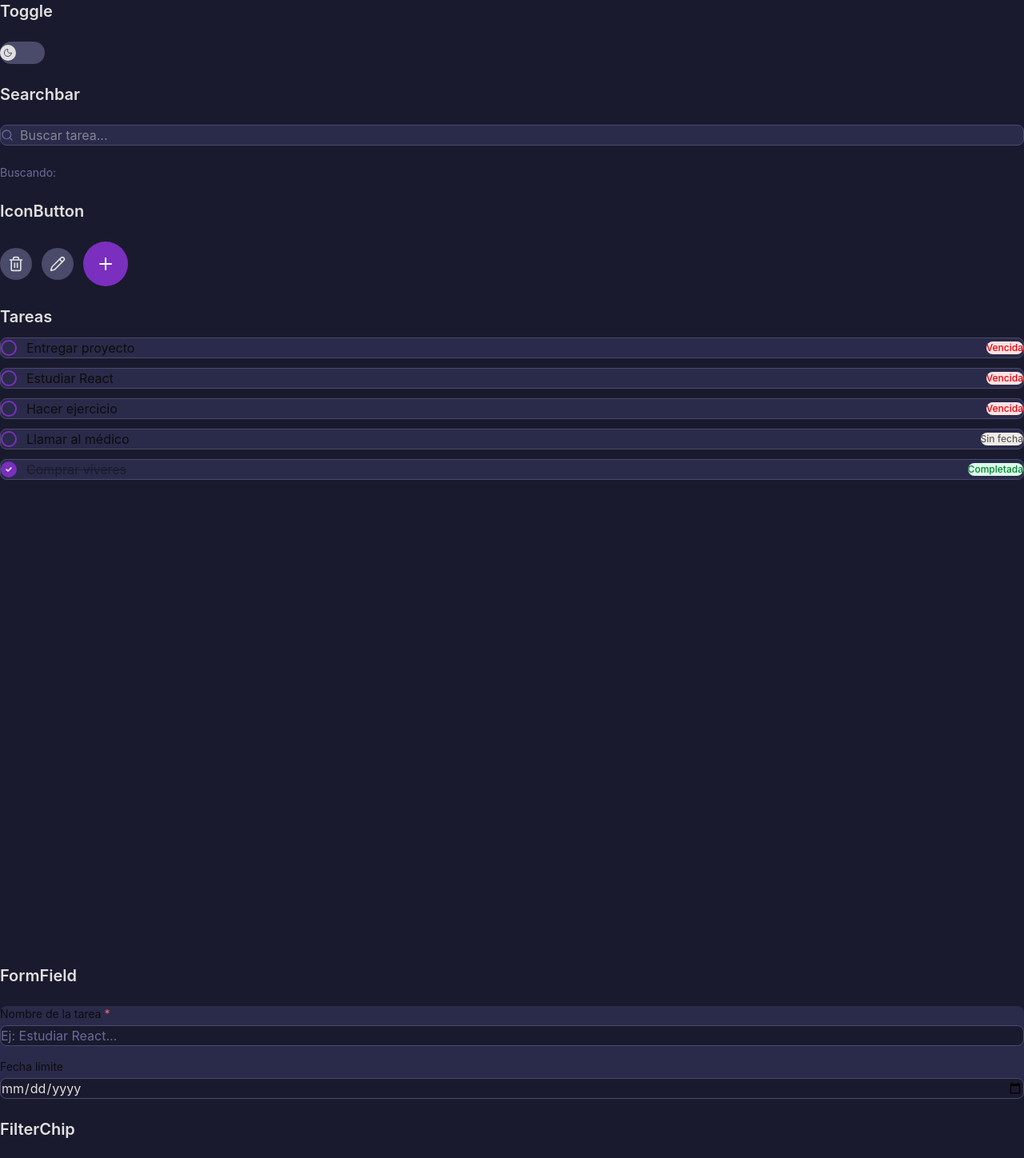
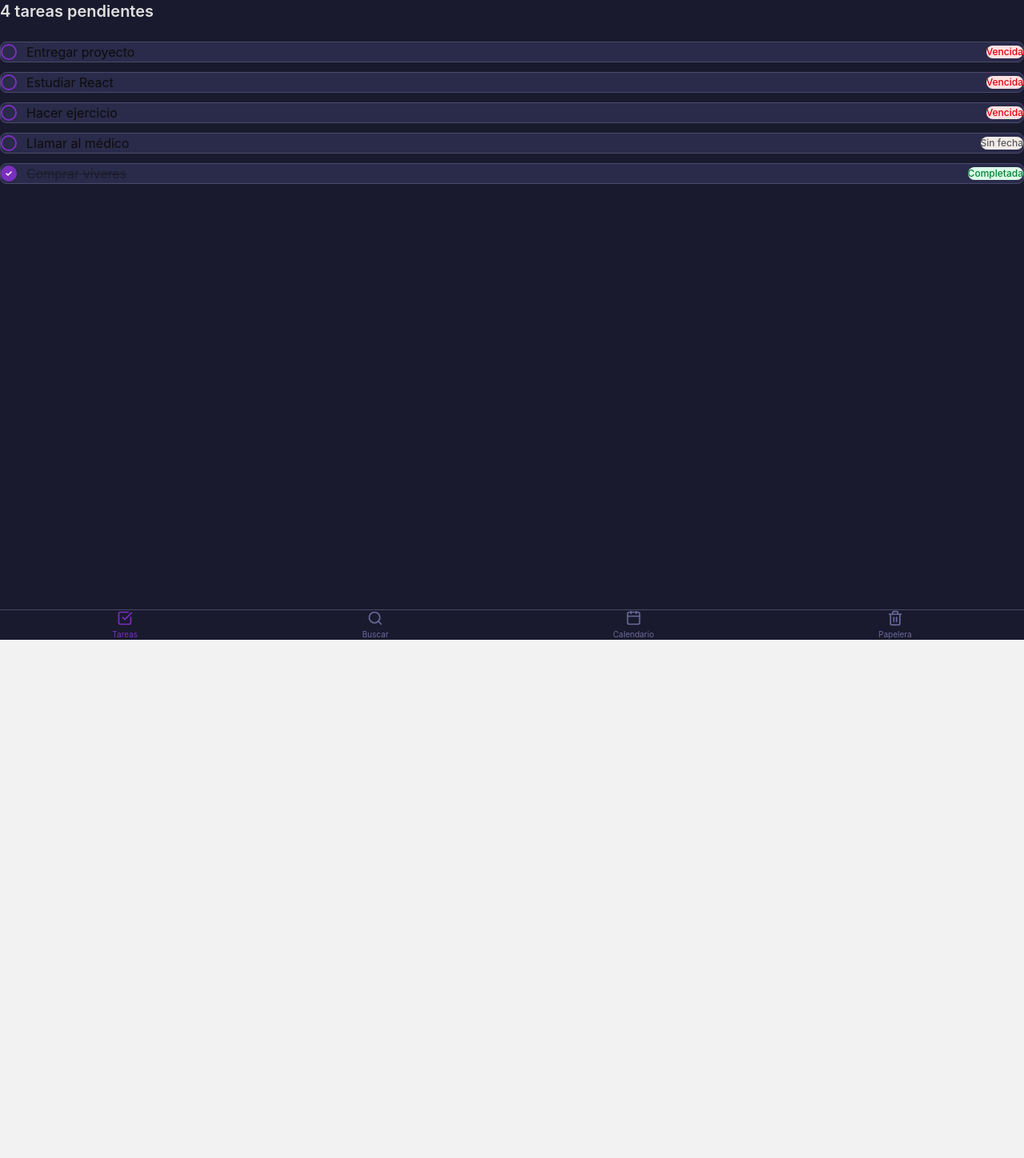
Before and after one commit to JDHernandez935/To-do-list, a React (Vite) app: page / in a window 1280 px wide. Shown: the top 1448 px of the page at 80% size. After the commit the page ends 800 px from the top, so only its background shows below. Built offline with nearby package versions, Linux system fonts and the light colour scheme; a web font is replaced by a local one.

Commit message:
feat(organism): se agregan los organismos de Navbar y Tasklist

```diff
--- a/src/App.jsx
+++ b/src/App.jsx
@@ -1,24 +1,13 @@
 import { useState } from "react"
 
 import Text from "./atoms/Text"
-import Toggle from "./molecules/Toggle"
-import SearchBar from "./molecules/SearchBar"
-import IconButton from "./molecules/IconButton"
-import TaskItem from "./molecules/TaskItem"
-import FormField from "./molecules/FormField"
-import FilterChip from "./molecules/FilterChip"
+import TaskList from "./organism/TaskList"
+import Navbar from "./organism/NavBar"
 
 function App() {
-  const [darkMode, setDarkMode] = useState(false)
-  const [search, setSearch] = useState("")
-
-  const [title, setTitle] = useState("")
-  const [date, setDate] = useState("")
-
-  const [activeFilter, setActiveFilter] = useState("all")
-
+  const [activeTab, setActiveTab] = useState("home")
   const [tasks, setTasks] = useState([
-    { id: 1, title: "Entregar proyecto", dueDate: "2024-04-03", completed: false },
+    { id: 1, title: "Entregar proyecto", dueDate: "2024-04-09", completed: false },
     { id: 2, title: "Estudiar React", dueDate: "2024-04-04", completed: false },
     { id: 3, title: "Hacer ejercicio", dueDate: "2024-04-10", completed: false },
     { id: 4, title: "Llamar al médico", dueDate: null, completed: false },
@@ -31,111 +20,16 @@ function App() {
     ))
   }
 
+
   return (
     <div className="p-8 flex flex-col gap-6 bg-[#1a1a2e] min-h-screen">
-      <Text variant="h2" className="text-[#e0e0e0]">Toggle</Text>
-      <Toggle
-        enabled={darkMode}
-        onChange={() => setDarkMode(!darkMode)}
-        enabledClassName="bg-[#7B2FBE]"
-        disabledClassName="bg-[#4a4a6a]"
-        enabledIcon="Sun"
-        disabledIcon="Moon"
-      />
+       <Text variant="h2" className="text-[#e0e0e0]">
+        {tasks.filter(t => !t.completed).length} tareas pendientes
+        </Text>
+        <TaskList tasks={tasks} onToggle={handleToggle} />
 
-      <Text variant="h2" className="text-[#e0e0e0]">Searchbar</Text>
-      <SearchBar
-        value={search}
-        onChange={(e) => setSearch(e.target.value)}
-        placeholder="Buscar tarea..."
-        className="
-          px-4 py-2 rounded-lg
-          bg-[#2a2a4a] border border-[#4a4a6a]
-          text-[#e0e0e0]
-        "
-        iconClassName="text-[#6a6a9a] flex-shrink-0"
-      />
-      <Text variant="small" className="text-[#6a6a9a]">
-        Buscando: {search}
-      </Text>
-
-      <Text variant="h2" className="text-[#e0e0e0]">IconButton</Text>
-      <div className="flex gap-3 items-center">
-
-        <IconButton
-          iconName="Trash2"
-          className="w-10 h-10 rounded-full bg-[#4a4a6a] hover:bg-red-500 active:scale-95 transition-all duration-150"
-          iconClassName="text-[#e0e0e0]"
-        />
-
-        <IconButton
-          iconName="Pencil"
-          className="w-10 h-10 rounded-full bg-[#4a4a6a] hover:bg-[#7B2FBE] active:scale-95 transition-all duration-150"
-          iconClassName="text-[#e0e0e0]"
-        />
-
-        <IconButton
-          iconName="Plus"
-          className="w-14 h-14 rounded-full bg-[#7B2FBE] hover:bg-[#9B4FDE] active:scale-95 transition-all duration-150"
-          iconClassName="text-white"
-          size={24}
-        />
-      </div>
-
-      <div className="p-8 flex flex-col gap-3 bg-[#1a1a2e] min-h-screen">
-        <Text variant="h2" className="text-[#e0e0e0] mb-4">Tareas</Text>
-        {tasks.map(task => (
-          <TaskItem
-            key={task.id}
-            task={task}
-            onToggle={handleToggle}
-            className="
-              px-4 py-3 rounded-lg
-              bg-[#2a2a4a] border border-[#4a4a6a]
-            "
-          />
-        ))}
-      </div>
-
-      <Text variant="h2" className="text-[#e0e0e0]">FormField</Text>
-      <div className="flex flex-col gap-4 p-4 rounded-lg bg-[#2a2a4a]">
-        <FormField
-          label="Nombre de la tarea"
-          placeholder="Ej: Estudiar React..."
-          value={title}
-          onChange={(e) => setTitle(e.target.value)}
-          required
-          inputClassName="
-            bg-[#1a1a2e] border-[#4a4a6a]
-            text-[#e0e0e0] placeholder-[#6a6a9a]
-            focus:border-[#7B2FBE]
-          "
-        />
-        <FormField
-          label="Fecha límite"
-          type="date"
-          value={date}
-          onChange={(e) => setDate(e.target.value)}
-          inputClassName="
-            bg-[#1a1a2e] border-[#4a4a6a]
-            text-[#e0e0e0]
-            focus:border-[#7B2FBE]
-          "
-        />
-      </div>
-
-      <Text variant="h2" className="text-[#e0e0e0]">FilterChip</Text>
-      <div className="flex gap-2 flex-wrap">
-        {["all", "pending", "completed", "overdue"].map(filter => (
-          <FilterChip
-            key={filter}
-            label={{ all: "Todas", pending: "Pendientes", completed: "Completadas", overdue: "Vencidas" }[filter]}
-            active={activeFilter === filter}
-            onClick={() => setActiveFilter(filter)}
-            activeClassName="bg-[#7B2FBE] text-white"
-            inactiveClassName="bg-[#2a2a4a] text-[#6a6a9a] border border-[#4a4a6a] hover:border-[#7B2FBE]"
-          />
-        ))}
+        <div className="fixed bottom-0 left-0 right-0 bg-[#1a1a2e] border-t border-[#4a4a6a]">
+          <Navbar activeTab={activeTab} onTabChange={setActiveTab} />
       </div>
     </div>
   )
--- /dev/null
+++ b/src/organism/NavBar.jsx
@@ -0,0 +1,48 @@
+import IconButton from "../molecules/IconButton"
+import Text from "../atoms/Text"
+
+function Navbar({ activeTab, onTabChange, className = "" }) {
+  const tabs = [
+    { id: "home", icon: "CheckSquare", label: "Tareas" },
+    { id: "search", icon: "Search", label: "Buscar" },
+    { id: "calendar", icon: "Calendar", label: "Calendario" },
+    { id: "trash", icon: "Trash2", label: "Papelera" },
+  ]
+
+  return (
+    <nav className={`flex items-center justify-around py-3 ${className}`}>
+      {tabs.map(tab => (
+        <button
+          key={tab.id}
+          onClick={() => onTabChange(tab.id)}
+          className={`
+            flex flex-col items-center gap-1
+            transition-all duration-200 cursor-pointer
+            ${tab.id === "add"
+              ? `w-12 h-12 rounded-full
+                 bg-[#7B2FBE] text-white
+                 hover:bg-[#9B4FDE]
+                 active:scale-95`
+              : activeTab === tab.id
+                ? "text-[#7B2FBE]"
+                : "text-[#6a6a9a] hover:text-[#e0e0e0]"
+            }
+          `}
+        >
+          <IconButton
+            iconName={tab.icon}
+            size={tab.id === "add" ? 24 : 20}
+            className="pointer-events-none"
+          />
+          {tab.label && (
+            <Text variant="muted" className="text-[10px] text-current">
+              {tab.label}
+            </Text>
+          )}
+        </button>
+      ))}
+    </nav>
+  )
+}
+
+export default Navbar
--- /dev/null
+++ b/src/organism/TaskList.jsx
@@ -0,0 +1,38 @@
+import TaskItem from "../molecules/TaskItem"
+import Text from "../atoms/Text"
+import Icon from "../atoms/Icon"
+
+function TaskList({ tasks, onToggle, className = "" }) {
+  if (tasks.length === 0) {
+    return (
+      <div className="flex flex-col items-center justify-center gap-3 py-16">
+        <Icon name="CheckCircle" size={48} className="text-[#4a4a6a]" />
+        <Text variant="body" className="text-[#6a6a9a]">
+          Todo limpio por hoy
+        </Text>
+        <Text variant="small" className="text-[#4a4a6a]">
+          Agrega una tarea para empezar
+        </Text>
+      </div>
+    )
+  }
+
+  return (
+    <div className={`flex flex-col gap-3 ${className}`}>
+      {tasks.map(task => (
+        <TaskItem
+          key={task.id}
+          task={task}
+          onToggle={onToggle}
+          className="
+            px-4 py-3 rounded-lg
+            bg-[#2a2a4a] border border-[#4a4a6a]
+            hover:border-[#7B2FBE] transition-all duration-200
+          "
+        />
+      ))}
+    </div>
+  )
+}
+
+export default TaskList
```
